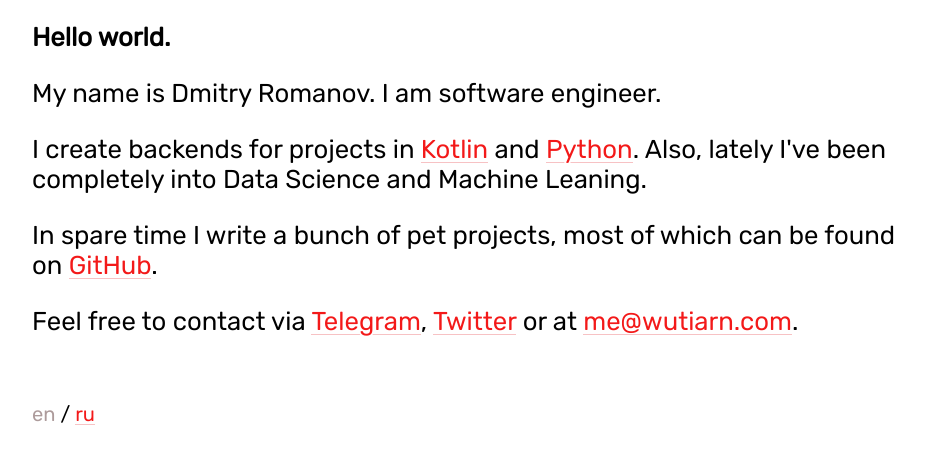
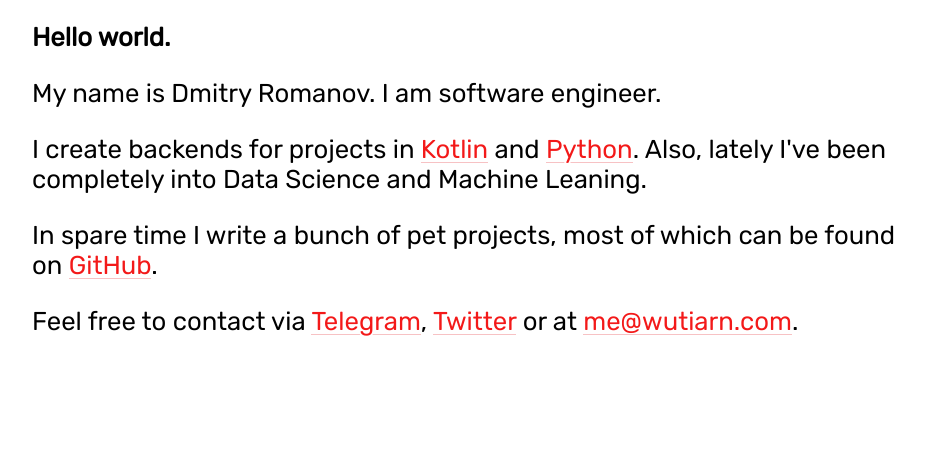
Before and after one commit to wutiarn/wutiarn.github.io, a plain HTML site: page index.html in a window 1280 px wide. Shown: the part 157-618 px from the top of the page, without its empty margins (96-1021 px from the left). Drawn offline with Linux system fonts and the light colour scheme.

Commit message:
Disable ru/en switcher

```diff
--- a/index.html
+++ b/index.html
@@ -15,7 +15,7 @@
     <p>In spare time I write a bunch of pet projects, most of which can be found on <a href="https://github.com/wutiarn">GitHub</a>.</p>
     <p>Feel free to contact via <a href="https://t.me/wutiarn">Telegram</a>, <a href="https://twitter.com/wutiarn">Twitter</a> or at <a href="mailto:me@wutiarn.ru">me@wutiarn.com</a>.</p>
     <div class="footer">
-        <p class=".language"><span class="inactive">en</span> / <a href="https://wutiarn.ru">ru</a></p>
+        <!--<p class=".language"><span class="inactive">en</span> / <a href="https://wutiarn.ru">ru</a></p>-->
     </div>
 </div>
 </body>
```
